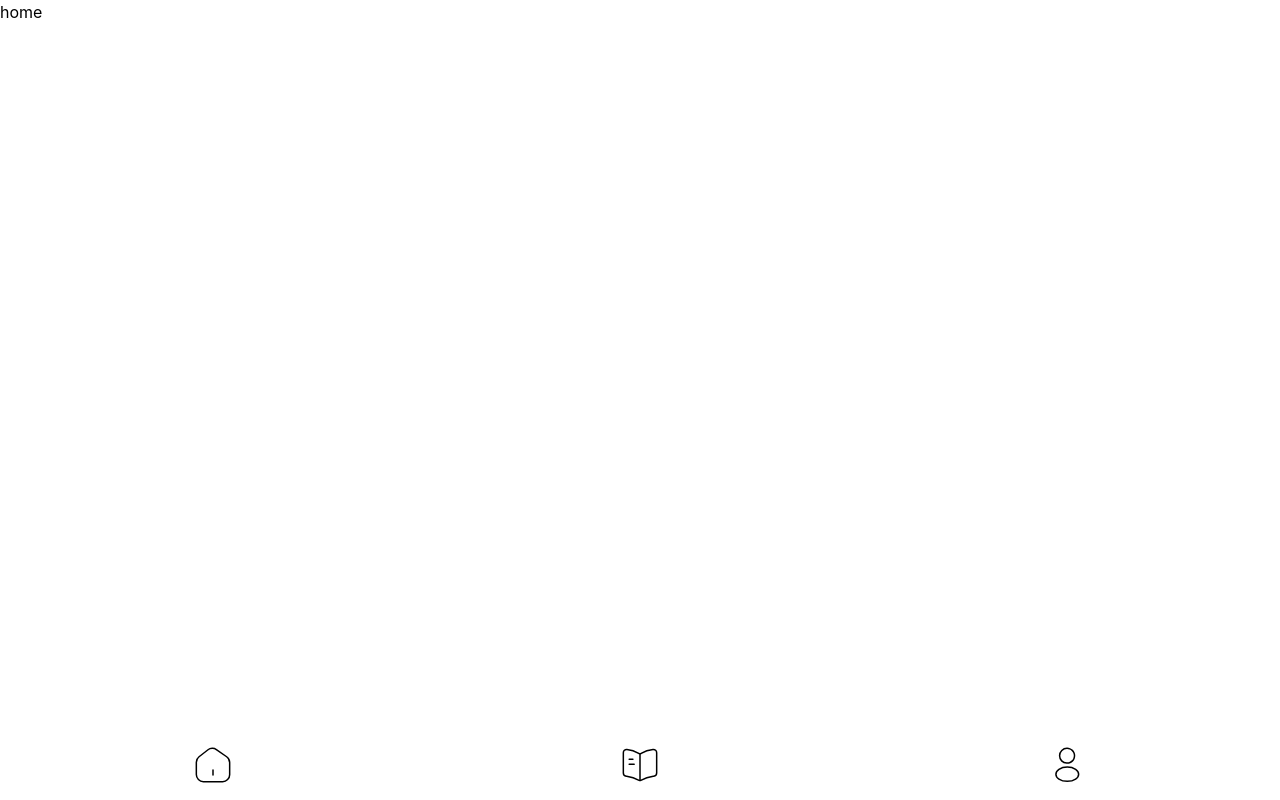
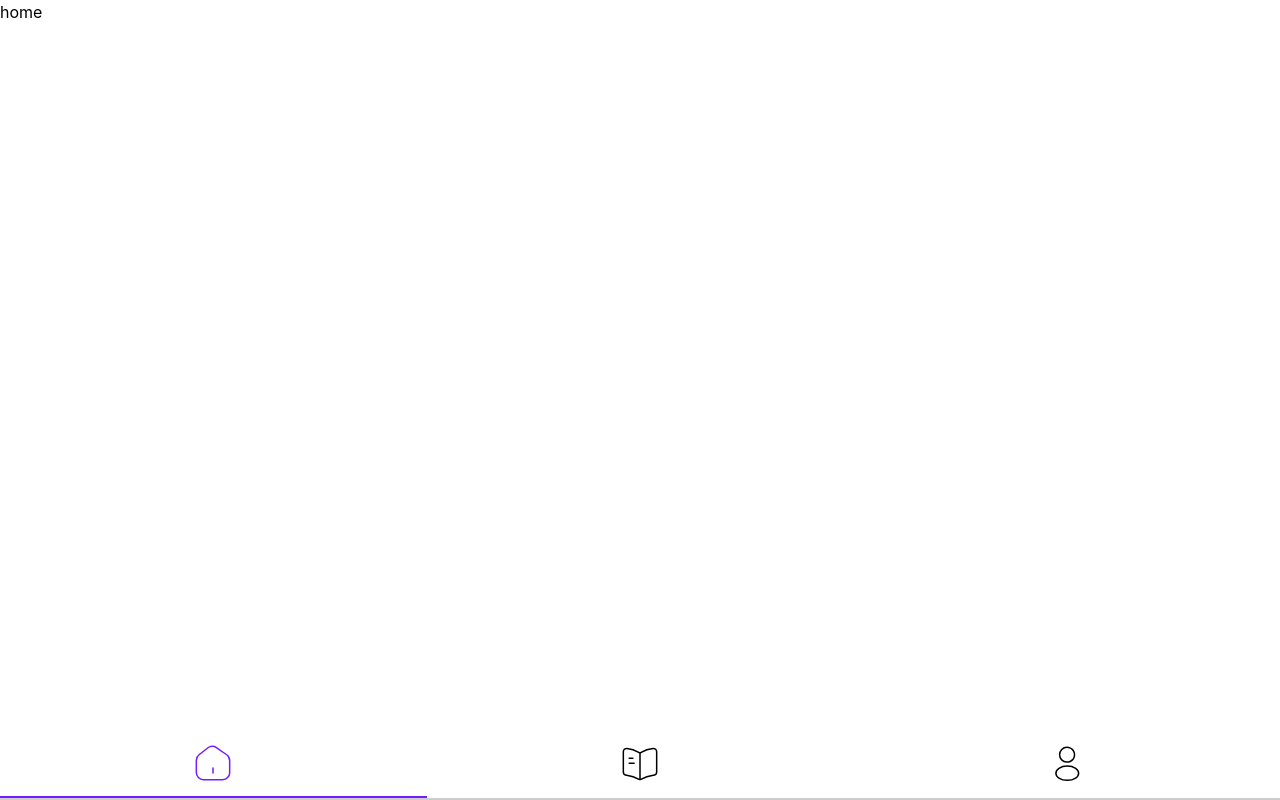
Before and after one commit to DihanVermeulen/CodeSpace-Storyful-Fullstack_application, a React (Vite) app in the folder Storyful-client/: page / in a window 1280 px wide. Built offline with nearby package versions, Linux system fonts and the light colour scheme.

Commit message:
When a tab button is clicked the selected class is applied

```diff
--- a/Storyful-client/src/components/navigation/BottomTabNavigator/BottomTabNavigator.css
+++ b/Storyful-client/src/components/navigation/BottomTabNavigator/BottomTabNavigator.css
@@ -6,6 +6,7 @@
   width: 100vw;
   height: 70px;
   background-color: white;
+  border-bottom: 2px solid #ccc;
 }
 
 .bottomtabnavigator-container-button-container {
@@ -13,3 +14,13 @@
   justify-content: center;
   align-items: center;
 }
+
+.bottomtabnavigator-container-button-container.selected {
+  color: #721CFF;
+  border-bottom: 2px solid #721CFF;
+  /* transition: border-bottom 0.2s ease-in-out; */
+}
+
+.bottomtabnavigator-container-button-container.selected svg path {
+  stroke: #721CFF;
+}
--- a/Storyful-client/src/components/navigation/BottomTabNavigator/BottomTabNavigator.tsx
+++ b/Storyful-client/src/components/navigation/BottomTabNavigator/BottomTabNavigator.tsx
@@ -14,28 +14,80 @@ const BottomTabNavigator = () => {
   return (
     <nav className="bottomtabnavigator-container">
       <div
-        className="bottomtabnavigator-container-button-container"
+        className={`bottomtabnavigator-container-button-container ${
+          activeTab === 0 ? "selected" : ""
+        }`}
         onClick={() => {
           handleTabClick(0);
+          console.log("Tab 1 clicked");
         }}
       >
-        <img src={homeIcon} />
+        <svg
+          width="40"
+          height="40"
+          viewBox="0 0 40 40"
+          fill="none"
+          xmlns="http://www.w3.org/2000/svg"
+        >
+          <rect width="40" height="40" fill="none" />
+          <path
+            d="M20 29.9833V24.9833M15.0333 4.73334L6.05001 11.7333C4.55001 12.9 3.33334 15.3833 3.33334 17.2667V29.6167C3.33334 33.4833 6.48334 36.65 10.35 36.65H29.65C33.5167 36.65 36.6667 33.4833 36.6667 29.6333V17.5C36.6667 15.4833 35.3167 12.9 33.6667 11.75L23.3667 4.53334C21.0333 2.90001 17.2833 2.98334 15.0333 4.73334Z"
+            stroke="black"
+            stroke-width="1.5"
+            stroke-linecap="round"
+            stroke-linejoin="round"
+          />
+        </svg>
       </div>
       <div
-        className="bottomtabnavigator-container-button-container"
+        className={`bottomtabnavigator-container-button-container ${
+          activeTab === 1 ? "selected" : ""
+        }`}
         onClick={() => {
           handleTabClick(1);
+          console.log("Tab 2 clicked");
         }}
       >
-        <img src={bookIcon} />
+        <svg
+          width="40"
+          height="40"
+          viewBox="0 0 40 40"
+          fill="none"
+          xmlns="http://www.w3.org/2000/svg"
+        >
+          <path
+            d="M20 9.15V34.15M12.9167 14.15H9.16667M14.1667 19.15H9.16667M36.6667 27.9V7.78333C36.6667 5.78333 35.0333 4.3 33.05 4.46667H32.95C29.45 4.76667 24.1333 6.55 21.1667 8.41667L20.8833 8.6C20.4 8.9 19.6 8.9 19.1167 8.6L18.7 8.35C15.7333 6.5 10.4333 4.73333 6.93333 4.45C4.95 4.28333 3.33333 5.78333 3.33333 7.76667V27.9C3.33333 29.5 4.63333 31 6.23333 31.2L6.71667 31.2667C10.3333 31.75 15.9167 33.5833 19.1167 35.3333L19.1833 35.3667C19.6333 35.6167 20.35 35.6167 20.7833 35.3667C23.9833 33.6 29.5833 31.75 33.2167 31.2667L33.7667 31.2C35.3667 31 36.6667 29.5 36.6667 27.9Z"
+            stroke="black"
+            stroke-width="1.5"
+            stroke-linecap="round"
+            stroke-linejoin="round"
+          />
+        </svg>
       </div>
       <div
-        className="bottomtabnavigator-container-button-container"
+        className={`bottomtabnavigator-container-button-container ${
+          activeTab === 2 ? "selected" : ""
+        }`}
         onClick={() => {
           handleTabClick(2);
+          console.log("Tab 3 clicked");
         }}
       >
-        <img src={profileIcon} />
+        <svg
+          width="40"
+          height="40"
+          viewBox="0 0 40 40"
+          fill="none"
+          xmlns="http://www.w3.org/2000/svg"
+        >
+          <path
+            d="M20.2667 18.1167C20.1 18.1 19.9 18.1 19.7167 18.1167C17.8037 18.0517 15.9911 17.2447 14.6627 15.8666C13.3344 14.4885 12.5946 12.6474 12.6 10.7333C12.6 6.64999 15.9 3.33333 20 3.33333C20.9707 3.31582 21.9353 3.48967 22.8388 3.84496C23.7423 4.20025 24.567 4.73001 25.2657 5.40401C25.9645 6.07801 26.5237 6.88304 26.9113 7.77314C27.299 8.66324 27.5075 9.62097 27.525 10.5917C27.5425 11.5623 27.3687 12.527 27.0134 13.4305C26.6581 14.334 26.1283 15.1586 25.4543 15.8574C24.7803 16.5562 23.9753 17.1153 23.0852 17.503C22.1951 17.8906 21.2374 18.0992 20.2667 18.1167ZM11.9333 24.2667C7.9 26.9667 7.9 31.3667 11.9333 34.05C16.5167 37.1167 24.0333 37.1167 28.6167 34.05C32.65 31.35 32.65 26.95 28.6167 24.2667C24.05 21.2167 16.5333 21.2167 11.9333 24.2667Z"
+            stroke="black"
+            stroke-width="1.5"
+            stroke-linecap="round"
+            stroke-linejoin="round"
+          />
+        </svg>
       </div>
     </nav>
   );
```
